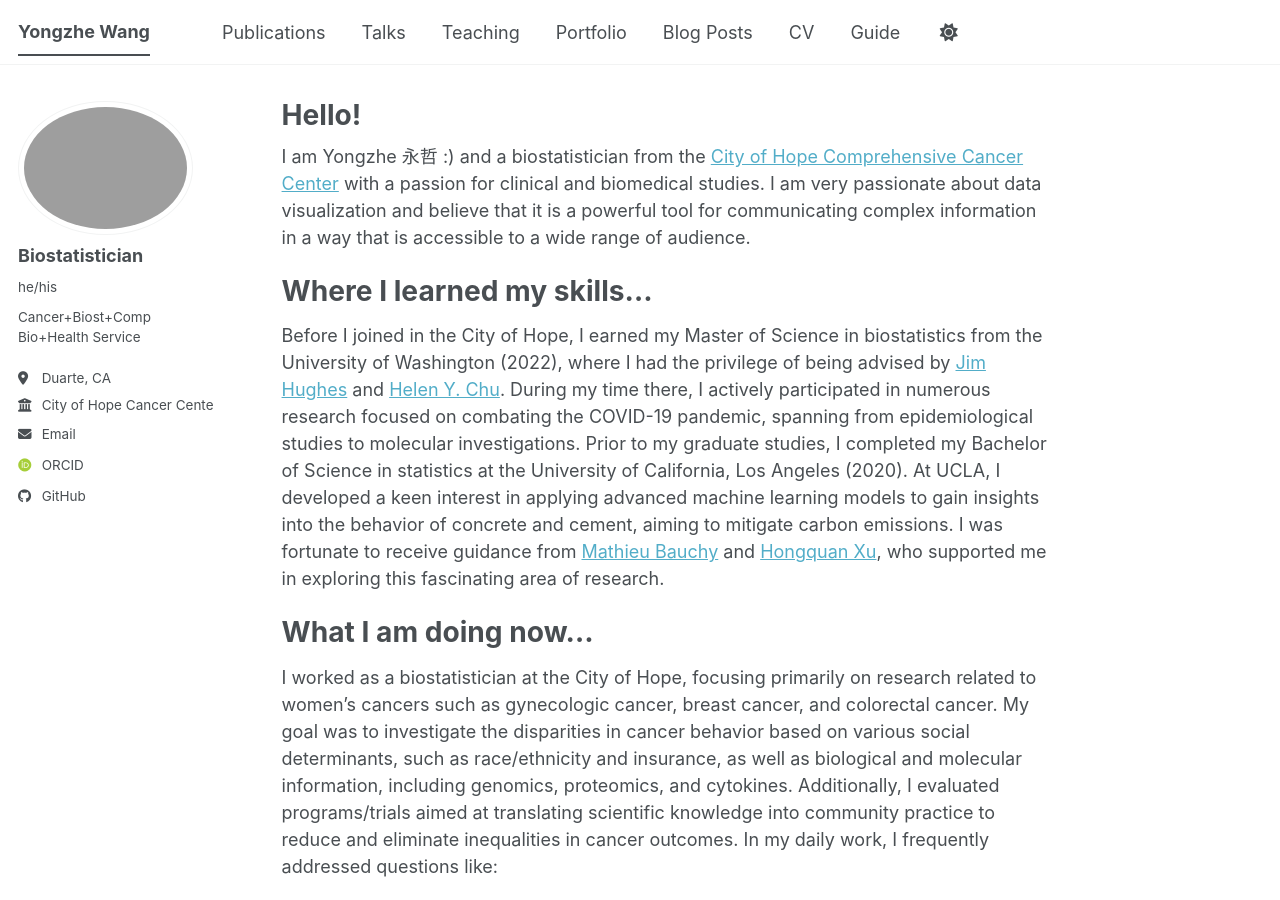
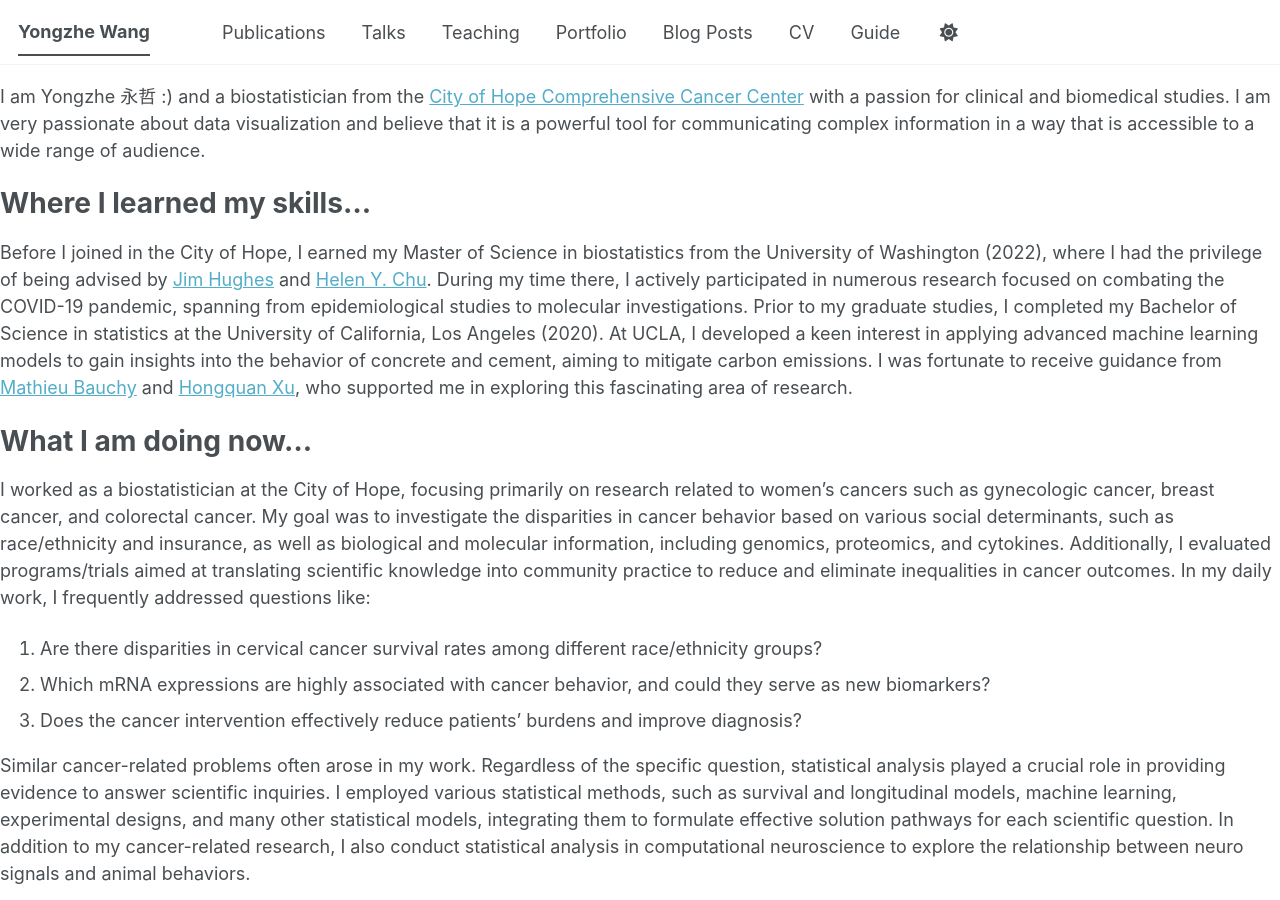
Before and after one commit to YzwIsALaity/yonwang, a Jekyll site: the page built from _pages/about.md, in a window 1280 px wide and 900 px high. Built offline with Jekyll 4.4.1, drawn with Linux system fonts in a browser that asks for light colours; some web fonts are replaced; a script bundle is joined from its source files by our own code; our own code applies the rules of GitHub Pages for plain Markdown files; library files that are not in the unit come from our copies; some of the changed lines change nothing that is shown.

Commit message:
Update _config.yml

```diff
--- a/_config.yml
+++ b/_config.yml
@@ -258,30 +258,30 @@ defaults:
       share: true
       comments: true
 # _pages
-  - scope:
-      path: ""
-      type: pages
-    values:
-      layout: single
-      author_profile: true
+#  - scope:
+#      path: ""
+#      type: pages
+#    values:
+#      layout: single
+#      author_profile: true
   # _teaching
-  - scope:
-      path: ""
-      type: teaching
-    values:
-      layout: single
-      author_profile: false
-      share: false
-      comments: false
+  # - scope:
+  #    path: ""
+  #    type: teaching
+  #  values:
+  #    layout: single
+  #    author_profile: false
+  #    share: false
+  #    comments: false
   # _portfolio
-  - scope:
-      path: ""
-      type: portfolio
-    values:
-      layout: single
-      author_profile: false
-      share: false
-      comment: false
+  # - scope:
+  #    path: ""
+  #    type: portfolio
+  #  values:
+  #    layout: single
+  #    author_profile: false
+  #    share: false
+  #    comment: false
 
 
 
```
